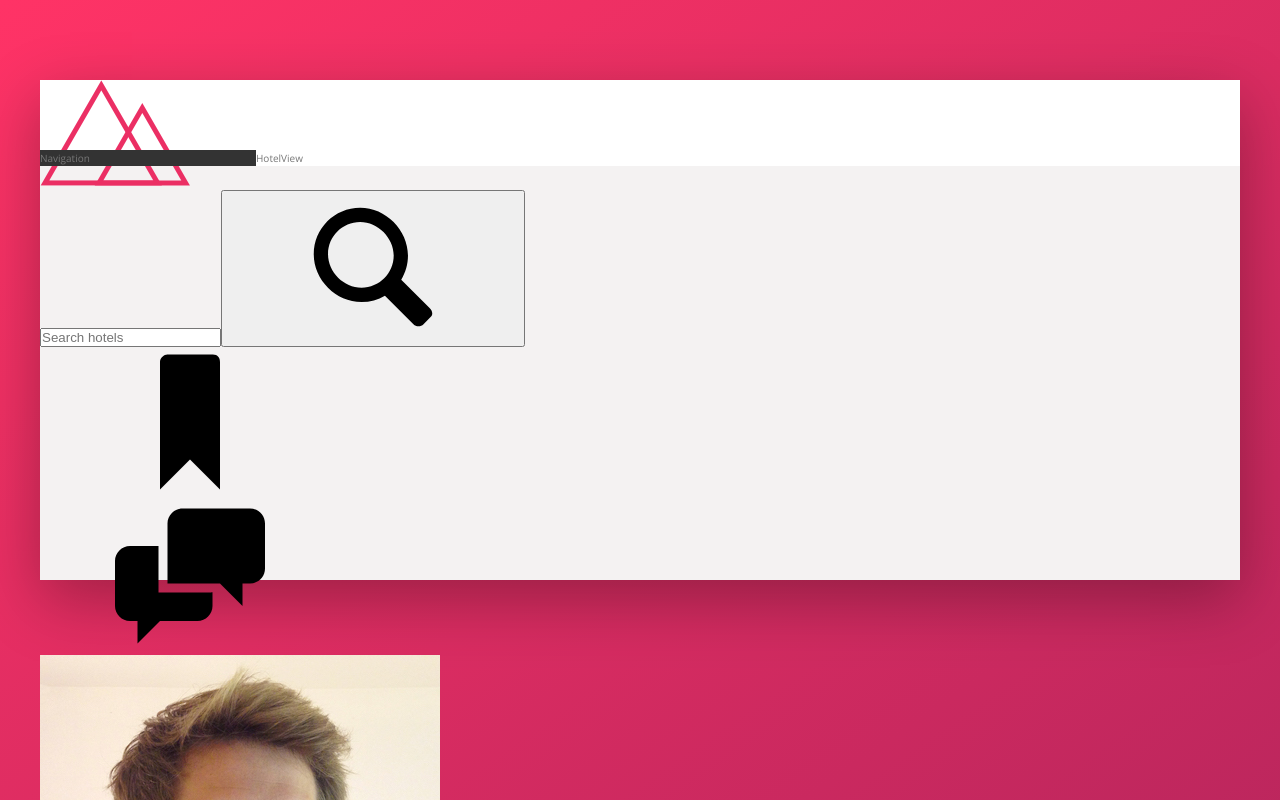
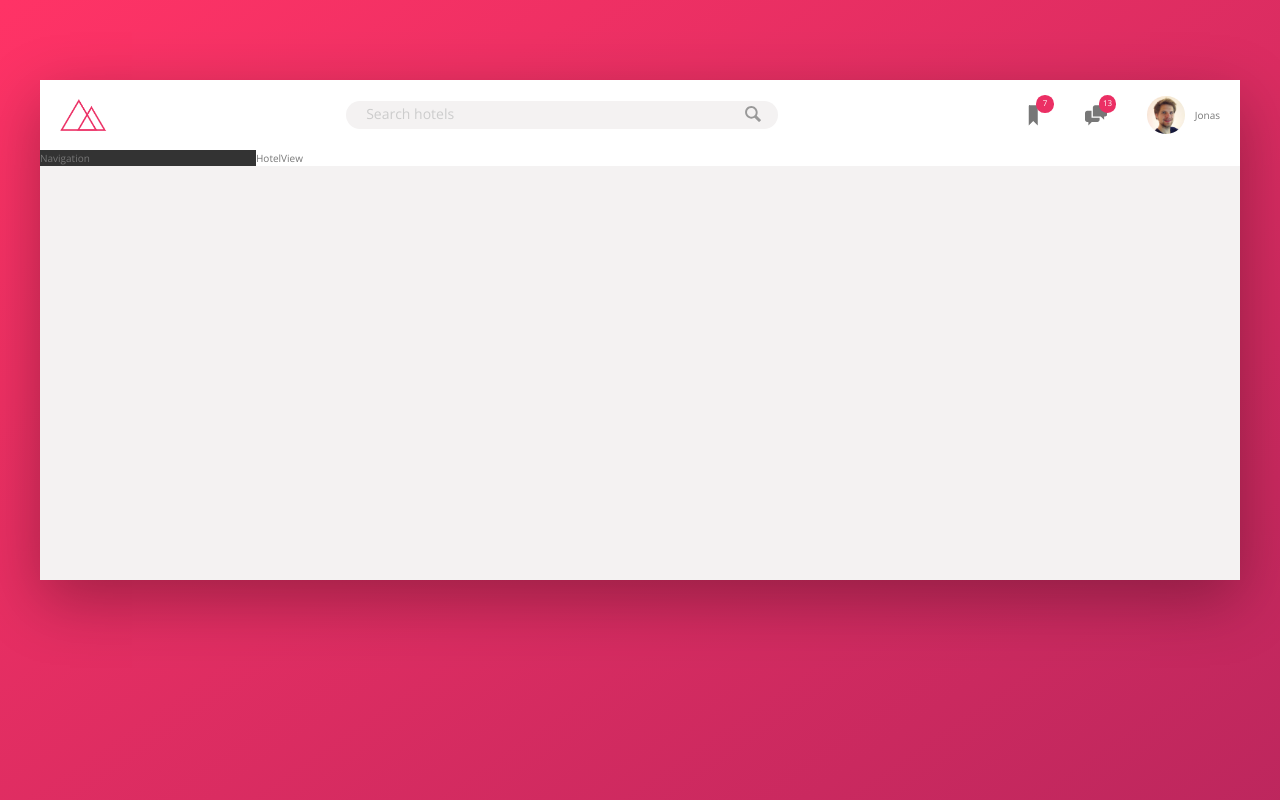
Before and after one commit to Alcapone-Fx/trillo, a React (Create React App) app: page / in a window 1280 px wide. Shown: the top 800 px of the page. Built offline with nearby package versions, Linux system fonts and the light colour scheme.

Commit message:
:lipstick: Add style to header component

```diff
--- a/src/layout/header/Header.jsx
+++ b/src/layout/header/Header.jsx
@@ -25,14 +25,14 @@ function Header() {
         <div className="user-nav__icon-box">
           <svg className="user-nav__icon">
             <use xlinkHref={`${sprite}#icon-bookmark`}></use>
-            <span className="user-nav__notification">?</span>
           </svg>
+          <span className="user-nav__notification">7</span>
         </div>
         <div className="user-nav__icon-box">
           <svg className="user-nav__icon">
             <use xlinkHref={`${sprite}#icon-chat`}></use>
-            <span className="user-nav__notification">13</span>
           </svg>
+          <span className="user-nav__notification">13</span>
         </div>
         <div className="user-nav__user">
           <img
--- a/src/layout/header/Header.scss
+++ b/src/layout/header/Header.scss
@@ -1,5 +1,116 @@
 .header {
-  height: 7rem;
   background-color: #fff;
   border-bottom: (--var-color-grey-light-2);
+  display: flex;
+  height: 7rem;
+  justify-content: space-between;
+  align-items: center;
 }
+
+.logo {
+  height: 3.25rem;
+  margin-left: 2rem;
+}
+
+.search {
+  align-items: center;
+  display: flex;
+  flex: 0 0 40%;
+  justify-content: center;
+
+  &__input {
+    background-color: var(--color-grey-light-2);
+    border: none;
+    border-radius: 100px;
+    font-family: inherit;
+    font-size: inherit;
+    margin-right: -3.5rem;
+    padding: 0.7rem 2rem;
+    transition: all 0.2s;
+    width: 90%;
+
+    &:focus {
+      outline: none;
+      width: 100%;
+    }
+
+    &::placeholder {
+      color: var(--color-grey-light-4);
+      font-size: 1.4rem;
+      font-weight: 100;
+    }
+  }
+
+  &__input:focus + &__button {
+    background-color: var(--color-grey-light-2);
+  }
+
+  &__button {
+    background-color: var(--color-grey-light-2);
+    border: none;
+
+    &:focus {
+      outline: none;
+    }
+
+    &:active {
+      transform: translateY(2px);
+    }
+  }
+
+  &__icon {
+    fill: var(--color-grey-dark-3);
+    height: 2rem;
+    width: 2rem;
+  }
+}
+
+.user-nav {
+  display: flex;
+  align-items: center;
+  align-self: stretch;
+
+  & > * {
+    align-items: center;
+    display: flex;
+    cursor: pointer;
+    height: 100%;
+    padding: 0 2rem;
+  }
+
+  & > *:hover {
+    background-color: var(--color-grey-light-2);
+  }
+
+  &__icon-box {
+    position: relative;
+  }
+
+  &__icon {
+    height: 2.25rem;
+    fill: var(--color-grey-dark-2);
+    width: 2.25rem;
+  }
+
+  &__notification {
+    background-color: var(--color-primary);
+    border-radius: 50%;
+    color: #fff;
+    font-size: 0.8rem;
+    height: 1.75rem;
+    position: absolute;
+    right: 1.1rem;
+    top: 1.5rem;
+    width: 1.75rem;
+
+    display: flex;
+    justify-content: center;
+    align-items: center;
+  }
+
+  &__user-photo {
+    border-radius: 50%;
+    height: 3.75rem;
+    margin-right: 1rem;
+  }
+}
```
